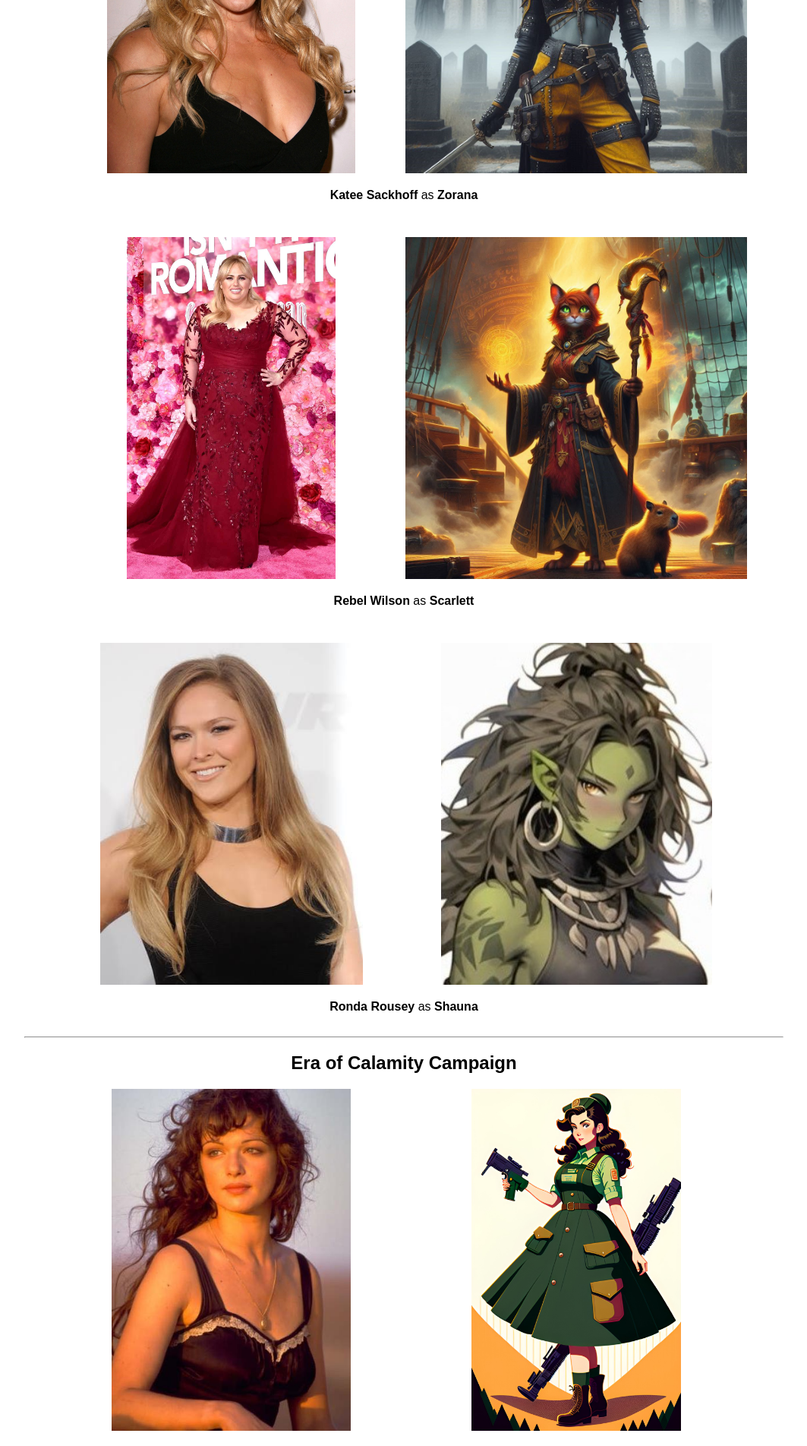
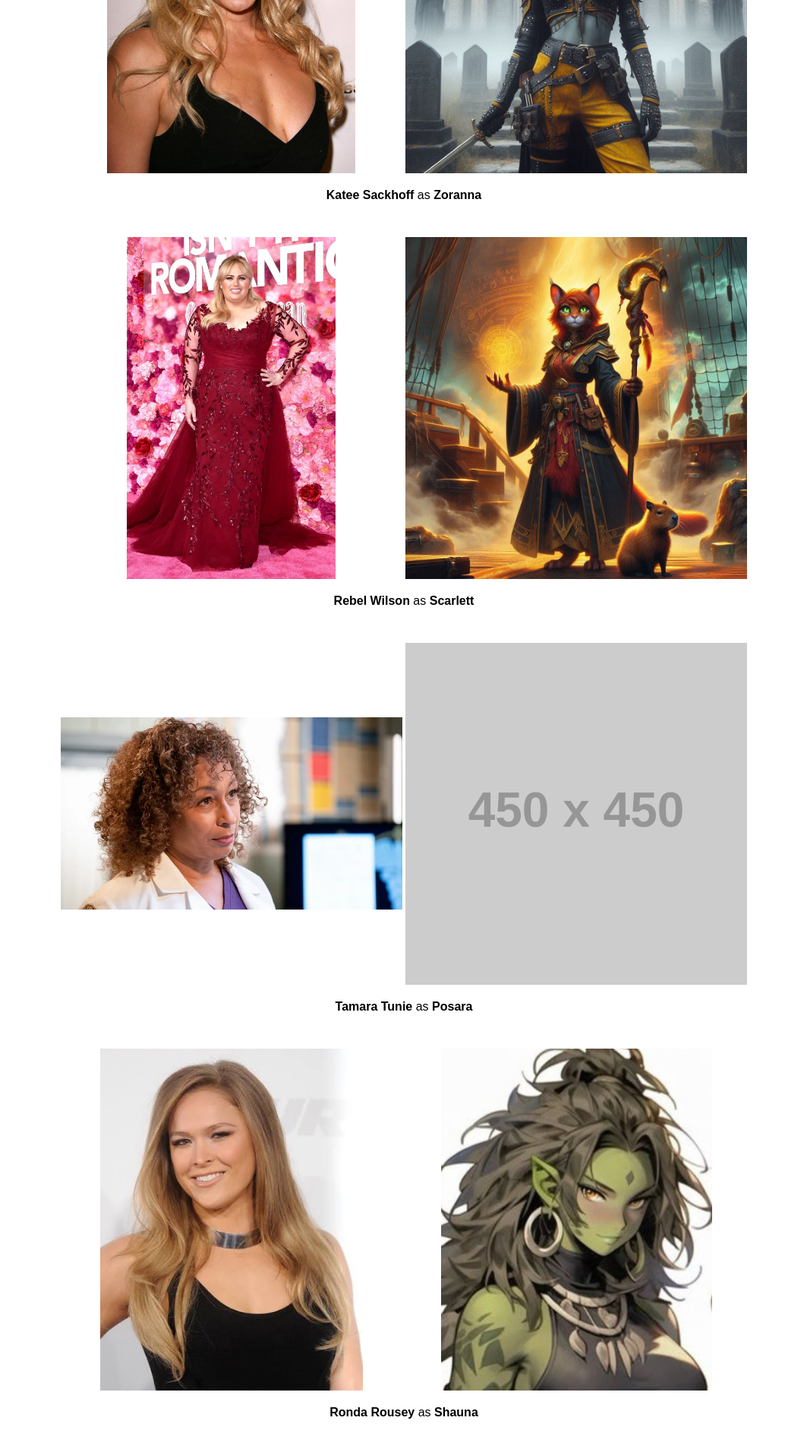
Before and after one commit to Dude036/Cyneric, a Django app: page /cast/ in a window 1280 px wide. Shown: the part 3920-5823 px from the top of the page at 76% size, without its empty margins (108-1171 px from the left). Run offline with Django 3.2, Linux system fonts and the light colour scheme; grey boxes labelled with a size stand in for pictures from a placeholder-image service; parts of the project's set-up code (start-up, migrations or seed data) failed here and were passed over; some libraries are stand-ins or nearby versions.

Commit message:
Adding More Characters

```diff
--- a/static/templates/cast.html
+++ b/static/templates/cast.html
@@ -101,7 +101,7 @@
     <img class="cast_photo_img" src="/static/img/Tyrant/Katee Sackhoff.jpg" alt="Katee Sackhoff">
     <img class="cast_photo_img" src="/static/img/Tyrant/Zoranna.jpg" alt="Zoranna">
     <p>
-      <b>Katee Sackhoff</b> as <b>Zorana</b>
+      <b>Katee Sackhoff</b> as <b>Zoranna</b>
     </p>
   </div>
   <div class="cast_photo">
@@ -111,12 +111,25 @@
       <b>Rebel Wilson</b> as <b>Scarlett</b>
     </p>
   </div>
-</div>
+  <div class="cast_photo">
+    <img class="cast_photo_img" src="/static/img/Tyrant/Tamara Tunie.png" alt="Tamara Tunie">
+    <img class="cast_photo_img" src="https://placehold.co/450x450" alt="Posara">
+    <p>
+      <b>Tamara Tunie</b> as <b>Posara</b>
+    </p>
+  </div>
   <div class="cast_photo">
     <img class="cast_photo_img" src="/static/img/Tyrant/Ronda Rousey.jpg" alt="Ronda Rousey">
     <img class="cast_photo_img" src="/static/img/Tyrant/Shauna.jpg" alt="Shauna">
     <p>
       <b>Ronda Rousey</b> as <b>Shauna</b>
+    </p>
+  </div>
+  <div class="cast_photo">
+    <img class="cast_photo_img" src="/static/img/Tyrant/Anna Prosser.png" alt="Anna Prosser">
+    <img class="cast_photo_img" src="/static/img/Tyrant/Lysandra.png" alt="Lysandra">
+    <p>
+      <b>Anna Prosser</b> as <b>Lysandra</b>
     </p>
   </div>
 </div>
```
Also changed, not shown: static/img/Tyrant/Anna Prosser.png (added), static/img/Tyrant/Lysandra.png (added), static/img/Tyrant/Tamara Tunie.png (added).
